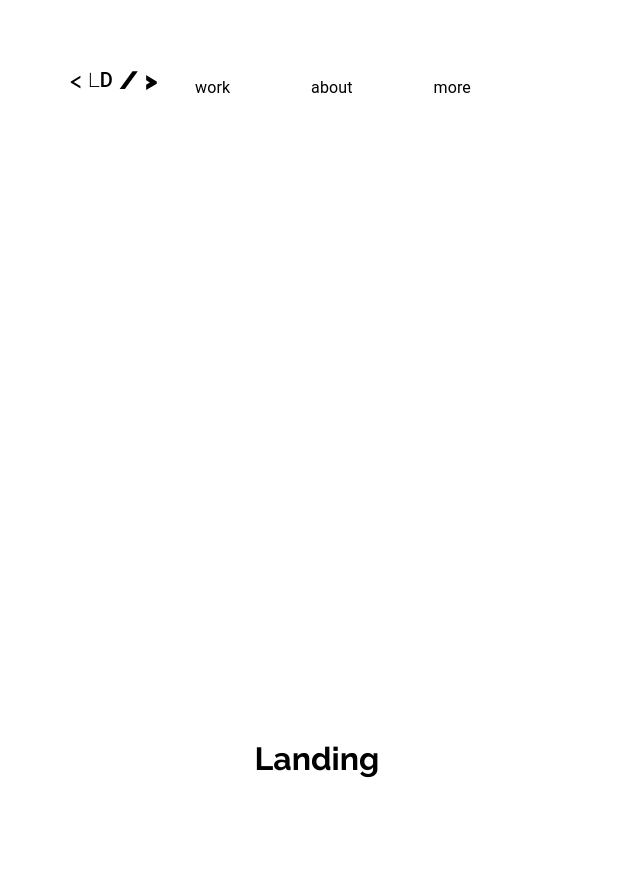
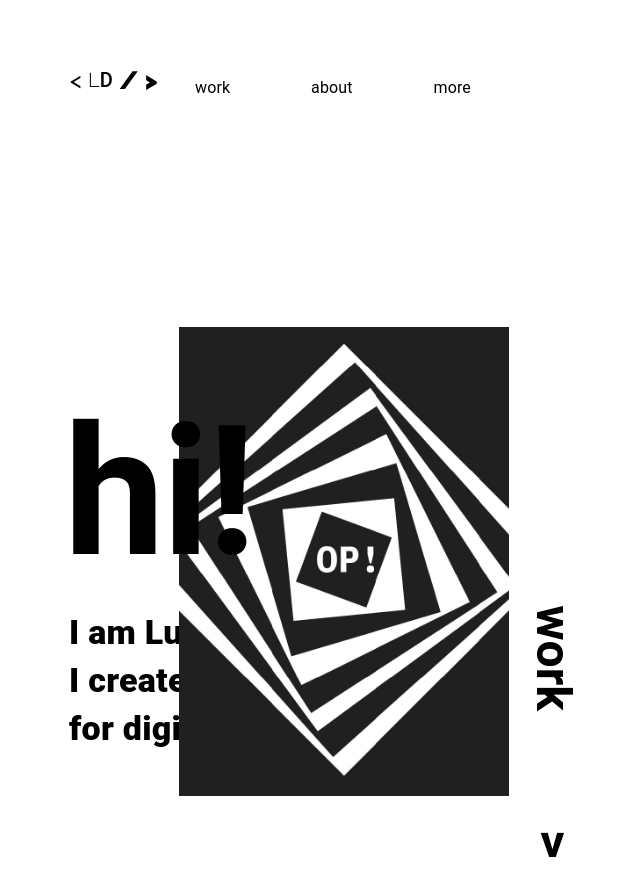
Before and after one commit to notayogilee/lunana-portfoliio, a React (Create React App) app: page / in a window 1280 px wide. Shown: the top 896 px of the page, without its empty margins (323-963 px from the left). Built offline with nearby package versions, Linux system fonts and the light colour scheme; a web font is replaced by a local one.

Commit message:
add some text

```diff
--- a/src/components/pages/Landing.js
+++ b/src/components/pages/Landing.js
@@ -1,10 +1,73 @@
 import React from 'react'
 import { makeStyles } from '@material-ui/core/styles'
+import {
+  Typography
+} from '@material-ui/core'
+import hero from '../../images/HERO - GIF@2x.png'
 
 const useStyles = makeStyles((theme) => ({
   mainContainer: {
     height: 2070,
-    width: '100%'
+    width: '100%',
+    position: 'relative'
+  },
+  hi: {
+    display: 'flex',
+    alignItems: 'center',
+    justifyContent: 'center',
+    position: 'absolute',
+    height: '218px',
+    width: '199px',
+    top: '284px',
+    left: '382px',
+    zIndex: 1,
+    fontWeight: 'bold',
+    fontSize: '180px'
+  },
+  introBox: {
+    position: 'absolute',
+    height: '136px',
+    width: '136px',
+    top: '262px',
+    left: '508px',
+    backgroundColor: theme.palette.primary.main
+  },
+  hero: {
+    position: 'absolute',
+    height: '469px',
+    width: '330px',
+    top: '227px',
+    right: '448px'
+  },
+  intro: {
+    position: 'absolute',
+    height: '140px',
+    width: '509px',
+    top: '508px',
+    left: '392px',
+    color: theme.palette.common.black,
+    fontFamily: 'Raleway',
+    fontSize: '48px',
+    fontWeight: 'bold'
+  },
+  text: {
+    fontWeight: 900,
+    lineHeight: '3rem'
+  },
+  workSection: {
+    display: 'flex',
+    flexDirection: 'column',
+    alignItems: 'center',
+    justifyContent: 'space-between',
+    position: 'absolute',
+    height: '237px',
+    width: '87px',
+    top: '530px',
+    right: '361px'
+  },
+  work: {
+    transform: 'rotate(90deg)',
+    fontWeight: 700
   }
 }))
 
@@ -13,7 +76,26 @@ const Landing = () => {
 
   return (
     <div className={classes.mainContainer}>
-      <h1 style={{ textAlign: "center", marginTop: "50%" }}>Landing</h1>
+
+      <Typography variant="h1" component="div" className={classes.hi}>hi!</Typography>
+
+      <div className={classes.intro}>
+        <Typography variant="h4" className={classes.text} component="div">I am Luana Duarte.</Typography>
+        <Typography variant="h4" className={classes.text} component="div">I create awesome designs</Typography>
+        <Typography variant="h4" className={classes.text} component="div">for digital and print media.</Typography>
+      </div>
+
+      <div className={classes.introBox}></div>
+      <div className={classes.hero}>
+        <img src={hero} alt="hero" />
+      </div>
+
+      <div className={classes.workSection}>
+        <Typography variant="h3" component="div" className={classes.work}>work</Typography>
+        <div>
+          <Typography variant="h4" style={{ fontFamily: 'Raleway', fontWeight: 900 }}>V</Typography>
+        </div>
+      </div>
     </div>
   )
 }
```
